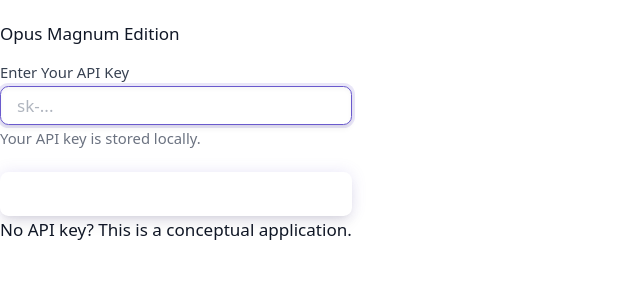
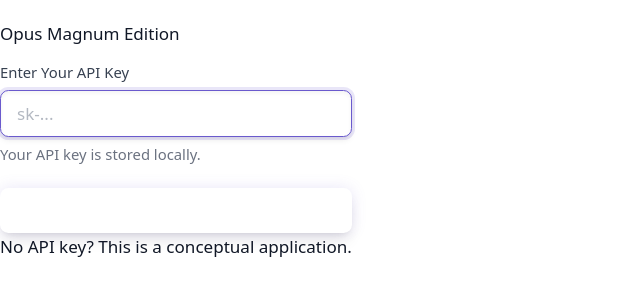
Before and after one commit to anthonypdev/Ai-Chat-Asst, a plain HTML site: page index.html in a window 1280 px wide. Shown: the part 84-380 px from the top of the page, without its empty margins (0-640 px from the left). Drawn offline with nearby package versions, Linux system fonts and the light colour scheme.

Commit message:
Update variables.css

```diff
--- a/css/core/variables.css
+++ b/css/core/variables.css
@@ -26,6 +26,11 @@
   --gray-900: #111827; /* Near black */
   --gray-950: #030712; /* Deepest, almost black */
 
+  /* RGB versions for opacity usage */
+  --gray-900-rgb: 17, 24, 39;
+  --gray-800-rgb: 31, 41, 55;
+
+
   /* ==========================================================================
      TYPOGRAPHY SYSTEM - SYSTEM FONTS ONLY (as per mandate)
      ========================================================================== */
@@ -33,7 +38,7 @@
   /* System Font Stacks - Prioritizing modern system UI fonts */
   --font-family-system-sans-serif: system-ui, -apple-system, BlinkMacSystemFont, "Segoe UI", Roboto, Helvetica, Arial, sans-serif, "Apple Color Emoji", "Segoe UI Emoji", "Segoe UI Symbol";
   --font-family-system-serif: "Palatino Linotype", "Book Antiqua", Palatino, Georgia, Cambria, "Times New Roman", Times, serif; /* More classic serif stack */
-  --font-family-system-monospace: "SF Mono", "JetBrains Mono", "Roboto Mono", Menlo, Monaco, Consolas, "Liberation Mono", "Courier New", monospace; /* Developer-friendly monospaced fonts */
+  --font-family-system-monospace: "SFMono-Regular", Menlo, Monaco, Consolas, "Liberation Mono", "Courier New", monospace; /* Developer-friendly monospaced fonts */
 
   /* Base Font Families (using system stacks) */
   --font-family-default: var(--font-family-system-sans-serif);
@@ -106,25 +111,25 @@
   --space-16: calc(16 * var(--space-unit));   /* 64px */
   --space-20: calc(20 * var(--space-unit));   /* 80px */
   --space-24: calc(24 * var(--space-unit));   /* 96px */
-  /* Add more as needed: 28, 32, 36, 40, 44, 48, 52, 56, 60, 64 */
 
-  /* Semantic Spacing Aliases */
-  --space-xxs: var(--space-0-5); /* 2px */
-  --space-xs: var(--space-1);   /* 4px */
-  --space-sm: var(--space-2);   /* 8px */
+  /* Semantic Spacing Aliases (based on the 8-point grid system common in UI design) */
+  --space-xxs: var(--space-1);  /* 4px */
+  --space-xs: var(--space-2);   /* 8px */
+  --space-sm: var(--space-3);   /* 12px */
   --space-md: var(--space-4);   /* 16px */
   --space-lg: var(--space-6);   /* 24px */
   --space-xl: var(--space-8);   /* 32px */
-  --space-2xl: var(--space-12); /* 48px */
-  --space-3xl: var(--space-16); /* 64px */
-  --space-4xl: var(--space-24); /* 96px */
+  --space-2xl: var(--space-10); /* 40px */
+  --space-3xl: var(--space-12); /* 48px */
+  --space-4xl: var(--space-16); /* 64px */
+
 
   /* ==========================================================================
      DEFAULT THEME - Modern, Professional, Tech-Forward AI Interface
      ========================================================================== */
 
   /* Primary Color System - Sophisticated & Approachable Tech Blue/Purple */
-  --primary: #6A5ACD; /* SlateBlue - a good starting point, can adjust */
+  --primary: #6A5ACD; /* SlateBlue */
   --primary-rgb: 106, 90, 205;
   --primary-dark: #483D8B; /* DarkSlateBlue */
   --primary-darker: #3B3070; /* Even darker for depth */
@@ -150,51 +155,45 @@
   --info-rgb: 30, 144, 255;
 
   /* Background System - Clean & Layered */
-  --bg-primary: var(--white);            /* Primary content background */
+  --bg-primary: var(--white);
   --bg-primary-rgb: 255, 255, 255;
-  --bg-secondary: var(--gray-50);        /* Slightly off-white for sections */
+  --bg-secondary: var(--gray-50);
   --bg-secondary-rgb: 249, 250, 251;
-  --bg-tertiary: var(--gray-100);       /* Subtle layering */
+  --bg-tertiary: var(--gray-100);
   --bg-tertiary-rgb: 243, 244, 246;
-  --bg-elevated: var(--white);           /* For cards, modals that sit on top */
+  --bg-elevated: var(--white);
   --bg-elevated-rgb: 255, 255, 255;
-  --bg-overlay: rgba(var(--gray-900-rgb, 17, 24, 39), 0.75); /* Dark overlay for modals */
-  --bg-backdrop: rgba(var(--gray-800-rgb, 31, 41, 55), 0.5); /* Subtle backdrop for dropdowns, etc. */
+  --bg-overlay: rgba(var(--gray-900-rgb), 0.85); /* Darker overlay */
+  --bg-backdrop: rgba(var(--gray-800-rgb), 0.6); /* More blur, less opacity */
 
   /* Text Color System - High Readability */
-  --text-primary: var(--gray-900);       /* Main text color */
+  --text-primary: var(--gray-900);
   --text-primary-rgb: 17, 24, 39;
-  --text-secondary: var(--gray-700);     /* Secondary, less emphasized text */
-  --text-secondary-rgb: 55, 65, 81;
-  --text-tertiary: var(--gray-500);      /* Tertiary, hints, captions */
-  --text-tertiary-rgb: 107, 114, 128;
-  --text-muted: var(--gray-400);         /* Muted, placeholder text */
-  --text-muted-rgb: 156, 163, 175;
-  --text-inverse: var(--white);          /* Text on dark/colored backgrounds */
-  --text-inverse-rgb: 255, 255, 255;
-  --text-link: var(--primary);           /* Default link color */
-  --text-link-hover: var(--primary-dark); /* Link hover color */
+  --text-secondary: var(--gray-700);
+  --text-tertiary: var(--gray-500);
+  --text-muted: var(--gray-400);
+  --text-inverse: var(--white);
+  --text-link: var(--primary);
+  --text-link-hover: var(--primary-dark);
 
   /* Border System - Subtle & Defining */
-  --border: var(--gray-300);             /* Default border color */
+  --border: var(--gray-300);
   --border-rgb: 209, 213, 219;
-  --border-light: var(--gray-200);       /* Lighter border */
-  --border-light-rgb: 229, 231, 235;
-  --border-dark: var(--gray-400);        /* Darker, more prominent border */
-  --border-dark-rgb: 156, 163, 175;
-  --border-input: var(--gray-300);       /* Specific for form inputs */
+  --border-light: var(--gray-200);
+  --border-dark: var(--gray-400);
+  --border-input: var(--gray-300);
   --border-input-focus: var(--primary);
 
   /* ==========================================================================
      SHADOW SYSTEM - Depth & Elevation (Modern, subtle shadows)
      ========================================================================== */
-  --shadow-xs: 0 1px 2px 0 rgba(0, 0, 0, 0.03);
-  --shadow-sm: 0 1px 3px 0 rgba(0, 0, 0, 0.05), 0 1px 2px -1px rgba(0, 0, 0, 0.05);
-  --shadow-md: 0 4px 6px -1px rgba(0, 0, 0, 0.07), 0 2px 4px -2px rgba(0, 0, 0, 0.07);
-  --shadow-lg: 0 10px 15px -3px rgba(0, 0, 0, 0.08), 0 4px 6px -4px rgba(0, 0, 0, 0.08);
+  --shadow-xs: 0 1px 2px 0 rgba(0, 0, 0, 0.04);
+  --shadow-sm: 0 1px 3px 0 rgba(0, 0, 0, 0.06), 0 1px 2px -1px rgba(0, 0, 0, 0.06);
+  --shadow-md: 0 4px 6px -1px rgba(0, 0, 0, 0.08), 0 2px 4px -2px rgba(0, 0, 0, 0.08);
+  --shadow-lg: 0 10px 15px -3px rgba(0, 0, 0, 0.09), 0 4px 6px -4px rgba(0, 0, 0, 0.09);
   --shadow-xl: 0 20px 25px -5px rgba(0, 0, 0, 0.1), 0 8px 10px -6px rgba(0, 0, 0, 0.1);
-  --shadow-2xl: 0 25px 50px -12px rgba(0, 0, 0, 0.2);
-  --shadow-inner: inset 0 2px 4px 0 rgba(0, 0, 0, 0.04);
+  --shadow-2xl: 0 25px 50px -12px rgba(0, 0, 0, 0.25);
+  --shadow-inner: inset 0 2px 4px 0 rgba(0, 0, 0, 0.05);
   --shadow-none: none;
 
   /* Themed Glow Effects (for primary interactive elements) */
@@ -220,14 +219,14 @@
 
   /* Easing Functions - Based on common web standards */
   --ease-linear: cubic-bezier(0, 0, 1, 1);
-  --ease-in: cubic-bezier(0.42, 0, 1, 1);         /* Decelerate */
-  --ease-out: cubic-bezier(0, 0, 0.58, 1);        /* Accelerate */
-  --ease-in-out: cubic-bezier(0.42, 0, 0.58, 1);  /* Standard ease */
-  --ease-spring: cubic-bezier(0.34, 1.56, 0.64, 1); /* Spring-like bounce */
+  --ease-in: cubic-bezier(0.42, 0, 1, 1);
+  --ease-out: cubic-bezier(0, 0, 0.58, 1);
+  --ease-in-out: cubic-bezier(0.42, 0, 0.58, 1);
+  --ease-spring: cubic-bezier(0.34, 1.56, 0.64, 1);
   --ease-bounce: cubic-bezier(0.175, 0.885, 0.32, 1.275); /* More pronounced bounce */
-  --ease-back-in: cubic-bezier(0.6, -0.28, 0.735, 0.045);
-  --ease-back-out: cubic-bezier(0.175, 0.885, 0.32, 1.275);
-  --ease-back-in-out: cubic-bezier(0.68, -0.55, 0.265, 1.55);
+  --ease-back-in: cubic-bezier(0.36, 0, 0.66, -0.56);
+  --ease-back-out: cubic-bezier(0.34, 1.56, 0.64, 1);
+  --ease-back-in-out: cubic-bezier(0.68, -0.6, 0.32, 1.6);
 
 
   /* Duration Scale - Standardized timing */
@@ -239,37 +238,37 @@
   --duration-longest: 500ms;
 
   /* Semantic Durations - For common UI transitions */
-  --transition-fast: var(--duration-base);    /* e.g., hover effects */
-  --transition-medium: var(--duration-longer); /* e.g., modal fades, drawer slides */
-  --transition-slow: var(--duration-longest);  /* e.g., major layout shifts */
+  --transition-fast: var(--duration-base);
+  --transition-medium: var(--duration-longer);
+  --transition-slow: var(--duration-longest);
 
   /* ==========================================================================
      Z-INDEX SYSTEM - Layering Stack
      ========================================================================== */
   --z-hide: -1;
   --z-base: 0;
-  --z-docked: 10;          /* For fixed headers/footers that don't overlay */
-  --z-dropdown: 1000;      /* Dropdown menus */
-  --z-sticky: 1020;        /* Sticky elements within scroll contexts */
-  --z-banner: 1030;        /* Site-wide banners or alerts */
-  --z-overlay-backdrop: 1040; /* Modal backdrops */
-  --z-modal: 1050;           /* Modals */
-  --z-popover: 1060;         /* Popovers, non-modal dialogs */
-  --z-tooltip: 1070;         /* Tooltips */
-  --z-toast: 1080;           /* Toast notifications */
-  --z-loading-overlay: 2000; /* Loading screen overlay */
-  --z-animation-overlay: 2100; /* Theme transition overlays */
-  --z-maximum: 2147483647;   /* Highest possible z-index */
+  --z-docked: 10;
+  --z-dropdown: 1000;
+  --z-sticky: 1020;
+  --z-banner: 1030;
+  --z-overlay-backdrop: 1040; /* Changed name for clarity */
+  --z-modal: 1050;
+  --z-popover: 1060;
+  --z-tooltip: 1070;
+  --z-toast: 1080;
+  --z-loading-overlay: 2000;
+  --z-animation-overlay: 2100; /* For full-screen theme transitions */
+  --z-maximum: 2147483647;
 
   /* ==========================================================================
      BREAKPOINTS - Responsive Design System
      ========================================================================== */
-  --breakpoint-xs: 480px;  /* Extra small devices (phones, portrait) */
-  --breakpoint-sm: 640px;  /* Small devices (phones, landscape) */
-  --breakpoint-md: 768px;  /* Medium devices (tablets) */
-  --breakpoint-lg: 1024px; /* Large devices (desktops, small laptops) */
-  --breakpoint-xl: 1280px; /* Extra large devices (large desktops) */
-  --breakpoint-2xl: 1536px;/* 2X large devices (wider desktops) */
+  --breakpoint-xs: 480px;
+  --breakpoint-sm: 640px;
+  --breakpoint-md: 768px;
+  --breakpoint-lg: 1024px;
+  --breakpoint-xl: 1280px;
+  --breakpoint-2xl: 1536px;
 
   /* ==========================================================================
      GRADIENTS - Color Transitions
@@ -277,28 +276,25 @@
   --gradient-primary: linear-gradient(135deg, var(--primary-light) 0%, var(--primary) 100%);
   --gradient-primary-hover: linear-gradient(135deg, var(--primary) 0%, var(--primary-dark) 100%);
   --gradient-accent: linear-gradient(135deg, var(--accent-light) 0%, var(--accent) 100%);
-  --gradient-glass: linear-gradient(135deg, rgba(255, 255, 255, 0.15) 0%, rgba(255, 255, 255, 0.05) 100%); /* Subtle glass effect */
-  --gradient-dark-subtle: linear-gradient(180deg, rgba(var(--gray-900-rgb), 0.1) 0%, transparent 50%); /* For top edges of dark containers */
+  --gradient-glass: linear-gradient(135deg, rgba(var(--white-rgb, 255,255,255), 0.15) 0%, rgba(var(--white-rgb, 255,255,255), 0.05) 100%);
+  --gradient-dark-subtle: linear-gradient(180deg, rgba(var(--gray-900-rgb), 0.08) 0%, transparent 70%);
 
   /* ==========================================================================
      COMPONENT-SPECIFIC VARIABLES (Can be overridden by themes)
      ========================================================================== */
-  --loading-progress-height: 12px; /* Thinner progress bar */
+  --loading-progress-height: 12px;
   --sidebar-width: 280px;
   --sidebar-width-mobile: 260px;
   --chat-input-min-height: 48px;
-  --chat-input-max-height: 160px;
+  --chat-input-max-height: 180px; /* Increased slightly */
   --message-avatar-size: 36px;
-  --button-height-md: 44px; /* Base button height */
+  --button-height-md: 44px;
 }
 
 /* ==========================================================================
    JAWS THEME - Deep Ocean Terror (Overrides for :root variables)
-   System font stacks from :root are inherited. Theme-specific display fonts
-   are applied directly in jaws/theme.css and jaws/typography.css using these.
    ========================================================================== */
 [data-theme="jaws"] {
-  /* Primary Color System - Ocean Blues & Blood Red */
   --primary: #0D47A1; /* Deep Blue */
   --primary-rgb: 13, 71, 161;
   --primary-dark: #002171;
@@ -313,55 +309,39 @@
   --accent-light: #FF6659;
   --accent-dark: #9A0007;
 
-  /* Backgrounds - Abyss & Murky Waters */
-  --bg-primary: #010D1A; /* Very Dark Blue, almost black */
+  --bg-primary: #010D1A;
   --bg-primary-rgb: 1, 13, 26;
   --bg-secondary: #021A30;
-  --bg-secondary-rgb: 2, 26, 48;
   --bg-tertiary: #032644;
-  --bg-tertiary-rgb: 3, 38, 68;
-  --bg-elevated: #053057; /* Slightly lighter for "floating" elements */
+  --bg-elevated: #053057;
   --bg-elevated-rgb: 5, 48, 87;
-  --bg-overlay: rgba(var(--black-rgb, 0,0,0), 0.85);
-  --bg-backdrop: rgba(var(--bg-primary-rgb), 0.7);
+  --bg-overlay: rgba(var(--black-rgb, 0,0,0), 0.9);
+  --bg-backdrop: rgba(var(--bg-primary-rgb), 0.8);
 
-  /* Text - Bioluminescent & Weathered */
   --text-primary: #E0F7FA; /* Light Cyan */
-  --text-primary-rgb: 224, 247, 250;
   --text-secondary: #B2EBF2;
   --text-tertiary: #80DEEA;
   --text-muted: #4DD0E1;
   --text-inverse: var(--white);
 
-  /* Borders - Rusted Metal & Deep Sea */
   --border: var(--primary-dark);
-  --border-rgb: 0, 33, 113;
   --border-light: var(--primary);
-  --border-dark: #000A14;
+  --border-dark: #000A14; /* Very dark for contrast */
 
-  /* Typography: System fonts used. Specific "themed" fonts applied via CSS classes from jaws/typography.css */
-  --font-family-heading: var(--font-family-system-sans-serif); /* Base, Jaws theme will override with display fonts for headings */
+  --font-family-heading: 'Nosifer', 'Creepster', var(--font-family-system-sans-serif); /* Themed heading */
+  --font-family-default: 'Special Elite', var(--font-family-system-monospace); /* Nautical/typewriter body */
 
-  /* Shadows - Underwater Murk & Menace */
-  --shadow-xs: 0 1px 3px rgba(0,0,0,0.3);
-  --shadow-sm: 0 2px 5px rgba(0,0,0,0.4);
-  --shadow-md: 0 5px 10px rgba(0,0,0,0.5);
-  --shadow-lg: 0 8px 18px rgba(0,0,0,0.6), 0 0 10px rgba(var(--accent-rgb),0.3);
-  --shadow-xl: 0 12px 25px rgba(0,0,0,0.7), 0 0 15px rgba(var(--accent-rgb),0.4);
-  --shadow-2xl: 0 20px 40px rgba(0,0,0,0.8), 0 0 20px rgba(var(--accent-rgb),0.5);
-  --shadow-inner: inset 0 1px 3px rgba(0,0,0,0.5);
-  --primary-glow-soft: rgba(var(--accent-rgb), 0.25);
-  --primary-glow-medium: rgba(var(--accent-rgb), 0.45);
-  --primary-glow-strong: rgba(var(--accent-rgb), 0.65);
+  --shadow-lg: 0 8px 18px rgba(0,0,0,0.7), 0 0 15px rgba(var(--accent-rgb),0.4);
+  --shadow-xl: 0 12px 25px rgba(0,0,0,0.8), 0 0 20px rgba(var(--accent-rgb),0.5);
+  --primary-glow-soft: rgba(var(--primary-lighter-rgb), 0.2);
+  --primary-glow-medium: rgba(var(--primary-lighter-rgb), 0.4);
+  --primary-glow-strong: rgba(var(--primary-lighter-rgb), 0.6);
 }
 
 /* ==========================================================================
    JURASSIC PARK THEME - Ancient Amber & Untamed Jungle
-   System font stacks from :root are inherited. Theme-specific display fonts
-   are applied directly in jurassic/theme.css and jurassic/typography.css.
    ========================================================================== */
 [data-theme="jurassic"] {
-  /* Primary Color System - Amber & Earth Tones */
   --primary: #F5A623; /* Amber/Orange */
   --primary-rgb: 245, 166, 35;
   --primary-dark: #D4890A;
@@ -371,79 +351,69 @@
   --primary-lighter: #FFE0A3;
   --primary-lighter-rgb: 255, 224, 163;
 
-  /* Accent - Jungle Green */
   --accent: #4A783A; /* Deep Jungle Green */
   --accent-rgb: 74, 120, 58;
   --accent-light: #7DB866;
   --accent-dark: #2D571E;
 
-  /* Backgrounds - Earth & Foliage */
-  --bg-primary: #1A140D; /* Darkest Brown, like rich soil */
+  --bg-primary: #1A140D; /* Darkest Brown */
   --bg-primary-rgb: 26, 20, 13;
   --bg-secondary: #2C241B;
-  --bg-secondary-rgb: 44, 36, 27;
   --bg-tertiary: #3E352A;
-  --bg-tertiary-rgb: 62, 53, 42;
-  --bg-elevated: #251F16; /* Slightly lighter for cards */
+  --bg-elevated: #251F16;
   --bg-elevated-rgb: 37, 31, 22;
-  --bg-overlay: rgba(var(--black-rgb,0,0,0), 0.88);
-  --bg-backdrop: rgba(var(--bg-primary-rgb), 0.75);
+  --bg-overlay: rgba(var(--black-rgb,0,0,0), 0.9);
+  --bg-backdrop: rgba(var(--bg-primary-rgb), 0.8);
 
-  /* Text - Fossil & Bone White */
-  --text-primary: #EDE7D9; /* Off-white, like aged paper/bone */
-  --text-primary-rgb: 237, 231, 217;
+  --text-primary: #EDE7D9; /* Fossil/Bone White */
   --text-secondary: #D4CBAF;
   --text-tertiary: #B0A085;
   --text-muted: #8C7F69;
-  --text-inverse: var(--black);
+  --text-inverse: var(--gray-950); /* Dark text on amber */
 
-  /* Borders - Weathered Wood & Stone */
   --border: var(--primary-darker);
-  --border-rgb: 138, 108, 47;
   --border-light: var(--primary-dark);
   --border-dark: #5C4033; /* Dark Brown */
 
-  /* Typography: System fonts used. Specific "themed" fonts applied via CSS classes from jurassic/typography.css */
-  --font-family-heading: var(--font-family-system-serif); /* Base, Jurassic theme will override with display fonts */
+  --font-family-heading: 'Rye', 'Metal Mania', var(--font-family-system-serif); /* Themed heading */
+  --font-family-default: 'Special Elite', var(--font-family-system-monospace); /* Typewriter/field notes body */
 
-  /* Shadows - Earthy & Deep */
-  --shadow-xs: 0 1px 2px rgba(0,0,0,0.2);
-  --shadow-sm: 0 2px 4px rgba(0,0,0,0.3), 0 1px 2px rgba(0,0,0,0.2);
-  --shadow-md: 0 4px 8px rgba(0,0,0,0.4), 0 2px 4px rgba(0,0,0,0.3);
-  --shadow-lg: 0 8px 16px rgba(0,0,0,0.5), 0 4px 8px rgba(0,0,0,0.4);
-  --shadow-xl: 0 15px 30px rgba(0,0,0,0.6), 0 6px 12px rgba(0,0,0,0.5);
-  --shadow-2xl: 0 25px 50px rgba(0,0,0,0.7);
-  --shadow-inner: inset 0 2px 5px rgba(0,0,0,0.4);
-  --primary-glow-soft: rgba(var(--primary-rgb), 0.2);
-  --primary-glow-medium: rgba(var(--primary-rgb), 0.35);
-  --primary-glow-strong: rgba(var(--primary-rgb), 0.5);
+  --shadow-lg: 0 8px 16px rgba(0,0,0,0.6), 0 0 12px rgba(var(--primary-darker-rgb),0.5);
+  --shadow-xl: 0 15px 30px rgba(0,0,0,0.7), 0 0 18px rgba(var(--primary-darker-rgb),0.6);
+  --primary-glow-soft: rgba(var(--primary-rgb), 0.25);
+  --primary-glow-medium: rgba(var(--primary-rgb), 0.4);
+  --primary-glow-strong: rgba(var(--primary-rgb), 0.6);
 }
 
+
 /* ==========================================================================
-   ACCESSIBILITY & REDUCED MOTION - Applies to all themes
+   ACCESSIBILITY & REDUCED MOTION (Global, overrides :root if necessary)
    ========================================================================== */
 
 @media (prefers-reduced-motion: reduce) {
-  :root {
+  :root { /* Apply to all themes when reduced motion is preferred */
     --transition-fast: 0ms !important;
     --transition-medium: 0ms !important;
     --transition-slow: 0ms !important;
-    --theme-transition-duration: 0ms !important; /* Ensure theme transitions are also instant */
+    --theme-transition-duration: 0ms !important;
     --character-transition-speed: 0ms !important;
+    /* Keep other animation durations for critical feedback if absolutely necessary,
+       or set them to very short (e.g., 50ms) instead of 0ms.
+       For Opus Magnum, assume JS will also respect this for JS-driven animations. */
   }
 }
 
-/* High Contrast Mode Defaults (Can be further refined by themes) */
-@media (prefers-contrast: more) { /* Using 'more' instead of 'high' for broader compatibility */
+/* High Contrast Mode Defaults (System high contrast can be very different) */
+@media (prefers-contrast: more) {
   :root {
-    /* Invert or use system high-contrast colors */
-    --primary: #0000FF; /* Example: System Blue */
-    --accent: #FF0000;  /* Example: System Red */
-    --bg-primary: var(--white);
-    --text-primary: var(--black);
-    --border: var(--black);
-
-    --shadow-xs: none; --shadow-sm: none; --shadow-md: none; --shadow-lg: none;
-    --shadow-xl: none; --shadow-2xl: none; --shadow-inner: none;
+    --primary: ButtonText; /* Use system colors */
+    --accent: LinkText;
+    --bg-primary: Canvas;
+    --text-primary: CanvasText;
+    --border: GrayText;
+    --shadow-xs: none !important; --shadow-sm: none !important; --shadow-md: none !important;
+    --shadow-lg: none !important; --shadow-xl: none !important; --shadow-2xl: none !important;
+    --shadow-inner: none !important;
   }
+  /* Theme-specific high contrast overrides might be needed in theme.css if system colors aren't thematic enough */
 }
```
